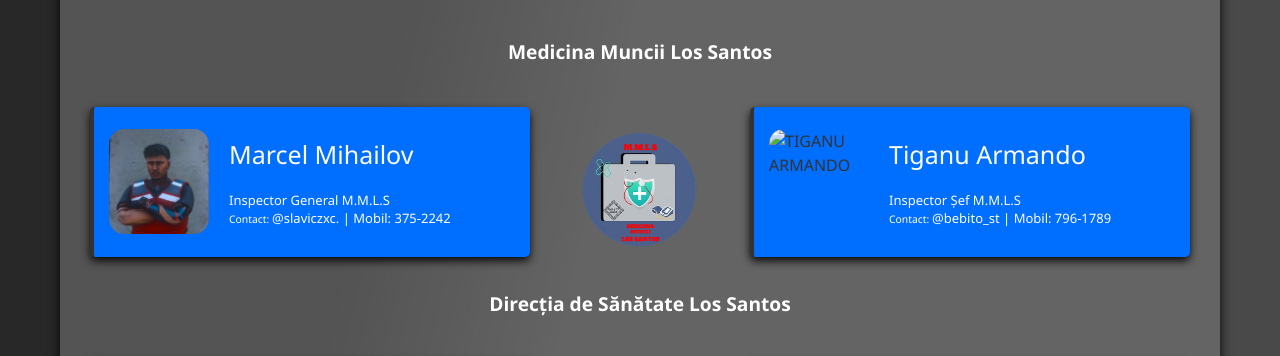
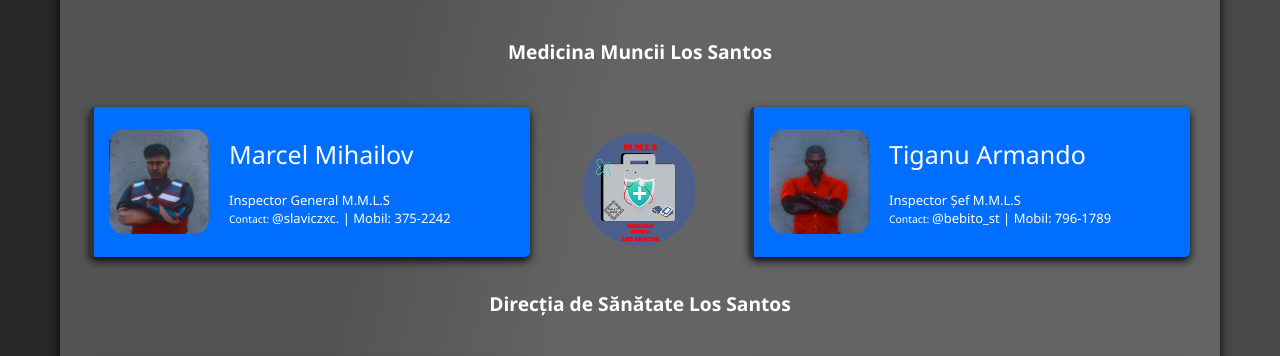
Before and after one commit to TristanfinalBo2/SITEMedici, a website: page index.html in a window 1280 px wide. Shown: the part 2860-3216 px from the top of the page. Drawn offline with nearby package versions, Linux system fonts and the light colour scheme; a script that the page names is missing.

Commit message:
Update index.html

```diff
--- a/index.html
+++ b/index.html
@@ -1425,7 +1425,7 @@ h4{
                     </div>
                     <div class="sub-department medicina-muncii red">
                         <div class="image-box">
-                            <img src="img_.png" alt="TIGANU ARMANDO">
+                            <img src="img.tiganu.png" alt="TIGANU ARMANDO">
                         </div>
                         <div class="sub-department-details">
                             <h4>Tiganu Armando</h4>
```
